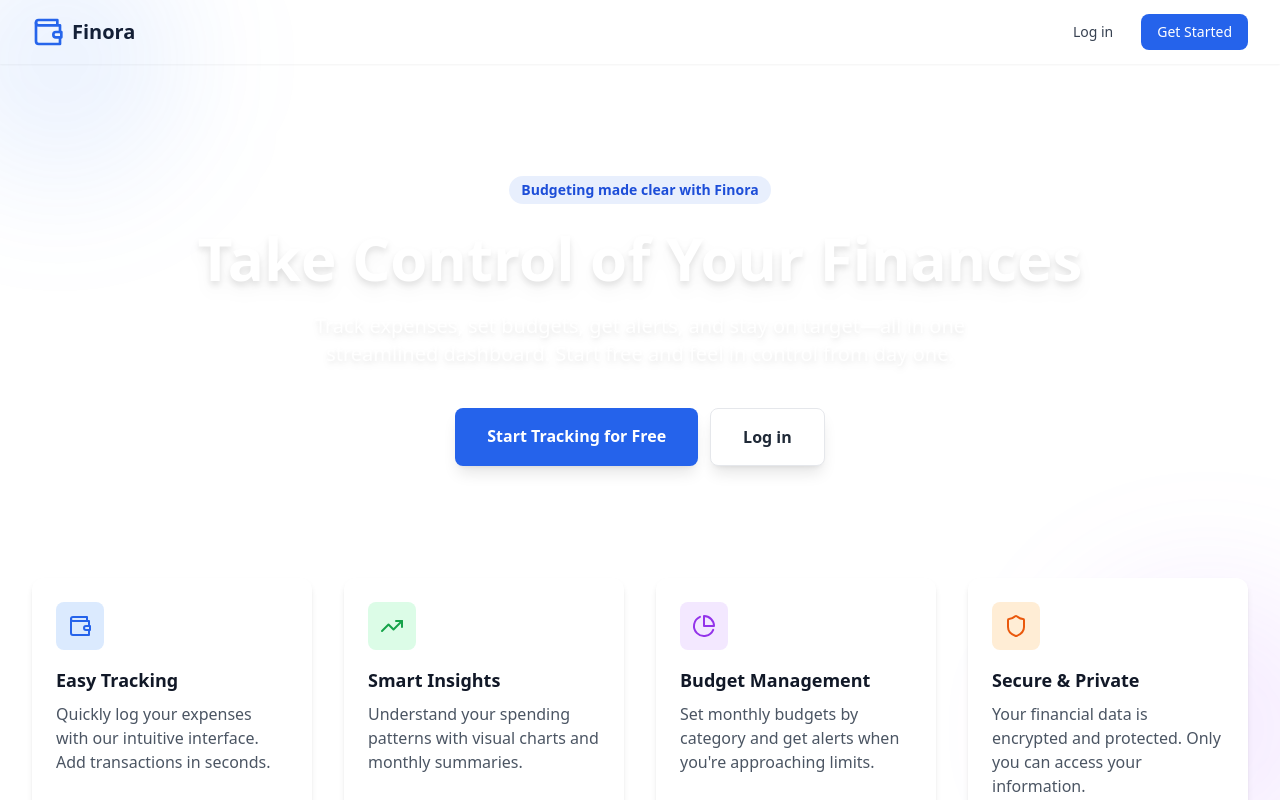
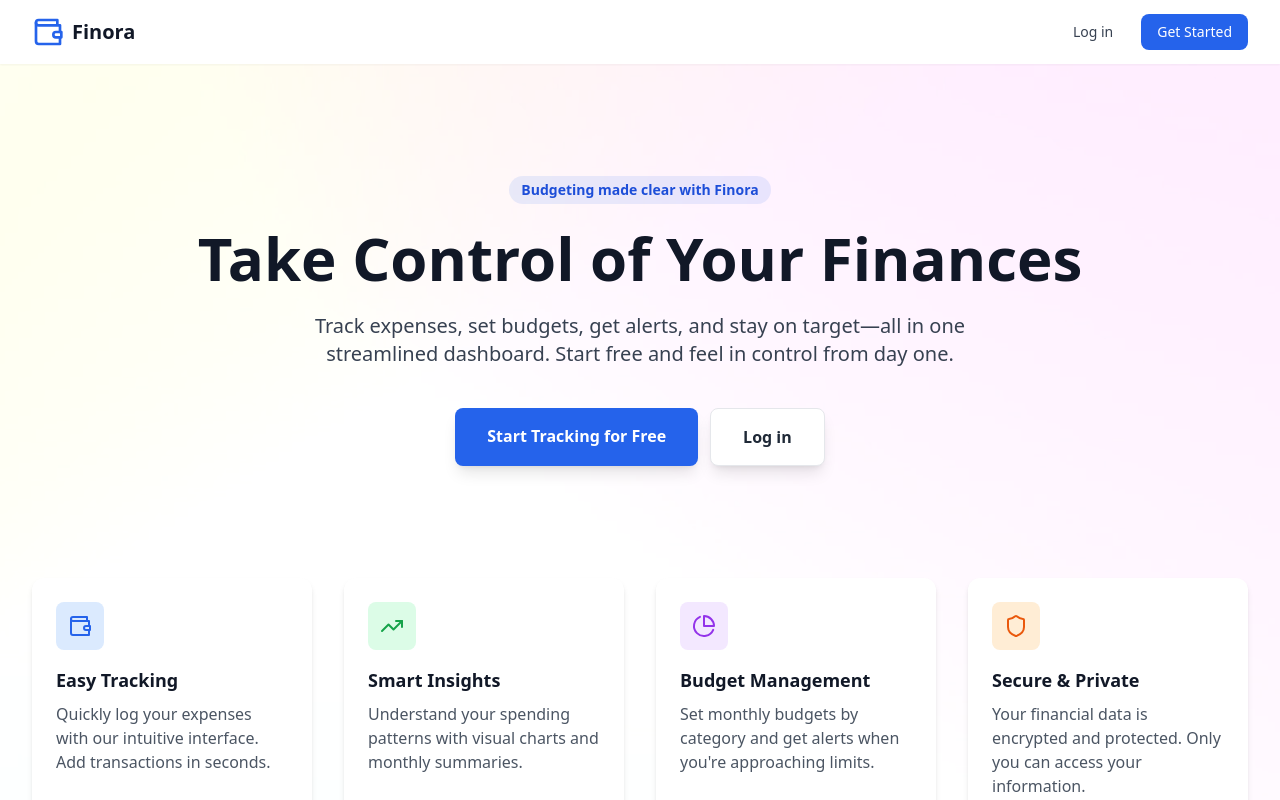
Before and after one commit to babithavayachal-lgtm/finora, a React (Vite) app: page / in a window 1280 px wide. Shown: the top 800 px of the page. Built offline with nearby package versions, Linux system fonts and the light colour scheme; no server answers.

Commit message:
Updated LandingPage.tsx

```diff
--- a/src/pages/LandingPage.tsx
+++ b/src/pages/LandingPage.tsx
@@ -37,26 +37,25 @@ export function LandingPage() {
       </nav>
 
       <main className="relative min-h-[calc(100vh-4rem)]">
-        {/* Background image with overlay */}
-        <div className="absolute inset-0 -z-10 overflow-hidden">
+        {/* Background image */}
+        <div className="absolute inset-0 overflow-hidden">
           <img
             src="/assets/background-image.jpg"
             alt="Background"
-            className="w-full h-full object-cover"
+            className="w-full h-full object-cover opacity-20"
           />
-          <div className="absolute inset-0 bg-black/20"></div>
         </div>
 
-        <div className="max-w-7xl mx-auto px-4 sm:px-6 lg:px-8 py-16 relative z-10">
+        <div className="max-w-7xl mx-auto px-4 sm:px-6 lg:px-8 py-16 relative">
           {/* Hero Section - Centered */}
           <div className="text-center max-w-4xl mx-auto space-y-6 py-12">
             <p className="inline-flex items-center px-3 py-1 rounded-full bg-blue-600/10 text-blue-700 text-sm font-semibold">
               Budgeting made clear with Finora
             </p>
-            <h1 className="text-4xl lg:text-6xl font-bold text-white leading-tight drop-shadow-lg">
+            <h1 className="text-4xl lg:text-6xl font-bold text-gray-900 leading-tight">
               Take Control of Your Finances
             </h1>
-            <p className="text-lg lg:text-xl text-white/90 max-w-2xl mx-auto drop-shadow-md">
+            <p className="text-lg lg:text-xl text-gray-700 max-w-2xl mx-auto">
               Track expenses, set budgets, get alerts, and stay on target—all in one
               streamlined dashboard. Start free and feel in control from day one.
             </p>
@@ -74,12 +73,6 @@ export function LandingPage() {
                 Log in
               </Link>
             </div>
-          </div>
-
-          {/* Gradient ornaments - constrained to viewport */}
-          <div className="fixed inset-0 overflow-hidden pointer-events-none -z-10">
-            <div className="absolute top-0 left-0 w-60 h-60 bg-blue-500/10 blur-3xl rounded-full -translate-x-1/4 -translate-y-1/4" />
-            <div className="absolute bottom-0 right-0 w-72 h-72 bg-purple-500/10 blur-3xl rounded-full translate-x-1/4 translate-y-1/4" />
           </div>
 
           {/* Feature cards */}
```
